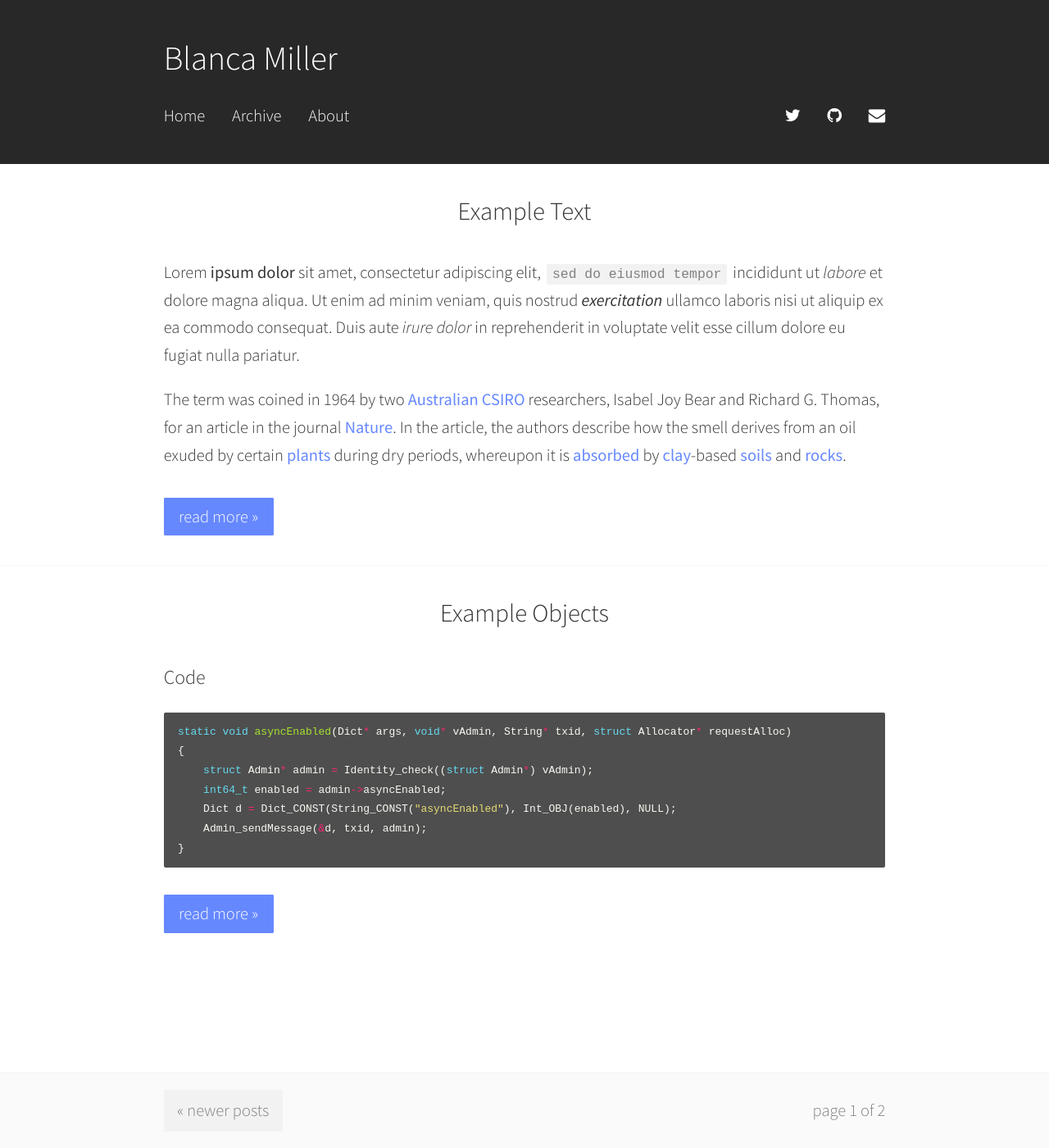
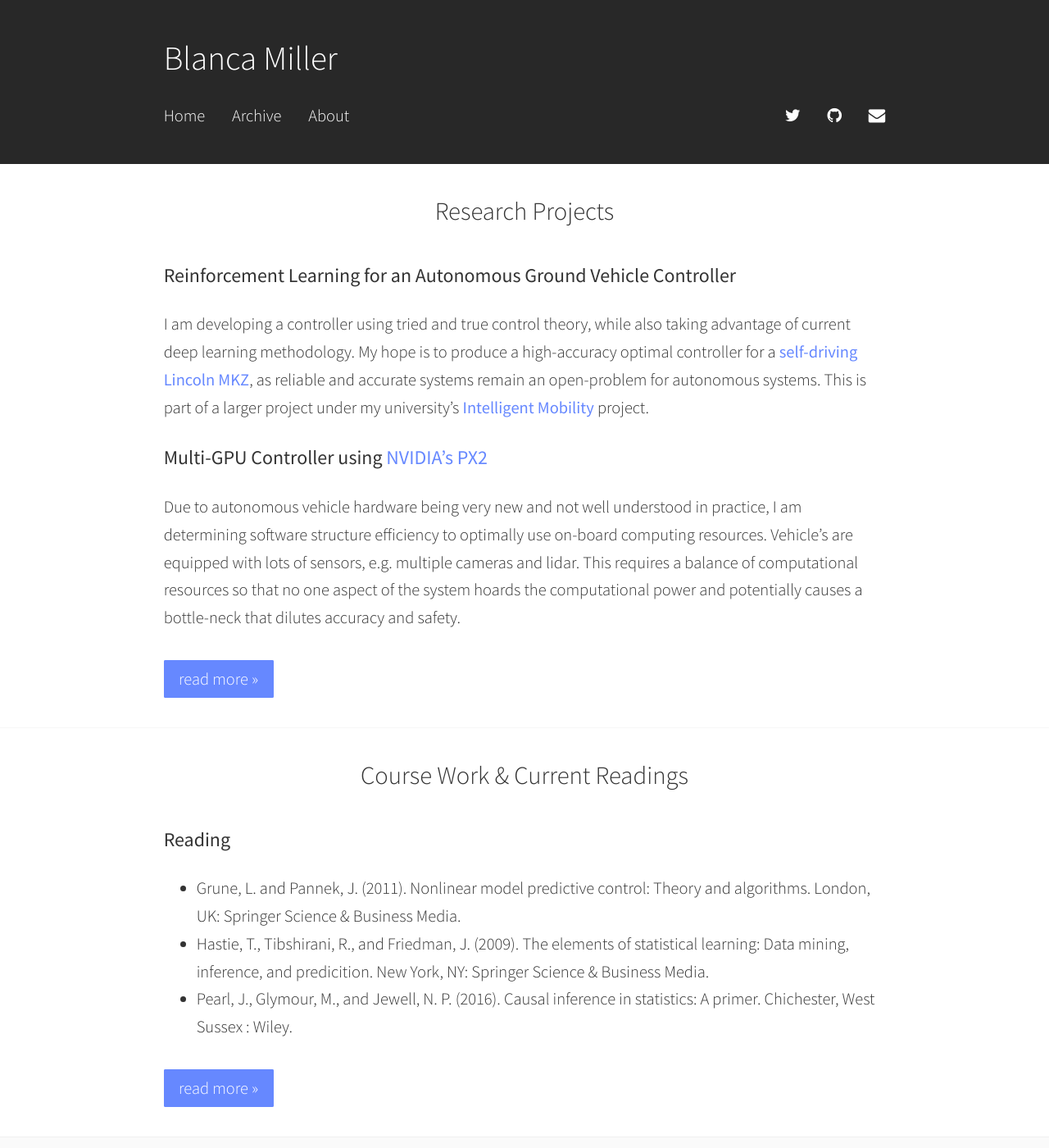
Before and after one commit to blancamiller/blancamiller.github.io, a Jekyll site: the page built from index.html, in a window 1280 px wide and 1400 px high. Shown: the whole window at 82% size. Built offline with Jekyll 4.4.1, drawn with Linux system fonts in a browser that asks for light colours; the list of posts is cut into pages by our own code.

Commit message:
Text added. Editing needed. Pages aren't linking.

```diff
--- a/_posts/2017-02-01-example-objects.md
+++ b/_posts/2017-02-01-example-objects.md
@@ -1,37 +1,20 @@
 ---
-title:  "Example Objects"
-date:   2017-02-01 22:30:00
+title:  "Course Work & Current Readings"
+#date:   2017-02-01 22:30:00
 categories: objects
 ---
-
-### Code
-
-{% highlight c %}
-
-static void asyncEnabled(Dict* args, void* vAdmin, String* txid, struct Allocator* requestAlloc)
-{
-    struct Admin* admin = Identity_check((struct Admin*) vAdmin);
-    int64_t enabled = admin->asyncEnabled;
-    Dict d = Dict_CONST(String_CONST("asyncEnabled"), Int_OBJ(enabled), NULL);
-    Admin_sendMessage(&d, txid, admin);
-}
-
-{% endhighlight %}
+### **Reading**
+- Grune, L. and Pannek, J. (2011). Nonlinear model predictive control: Theory and algorithms. London, UK: Springer Science & Business Media.
+- Hastie, T., Tibshirani, R., and Friedman, J. (2009). The elements of statistical learning: Data mining, inference, and predicition. New York, NY: Springer Science & Business Media.
+- Pearl, J., Glymour, M., and Jewell, N. P. (2016). Causal inference in statistics: A primer. Chichester, West Sussex : Wiley.
 
 
-### Quote
+### **Course Work**
 
-> They who can give up essential liberty to obtain a little temporary safety, deserve neither liberty nor safety.
->
-> _Benjamin Franklin_
-
-### Table
-
-| First Header | Second Header | Third Header   | Fourth Header |
-|--------------|---------------|----------------|---------------|
-| First Entry  | Second Entry  | Third Entry    | Fourth Entry  |
-| Fifth Entry  | Sixth Entry   | Seventh Entry  | Eight Entry   |
-| Ninth Entry  | Tenth Entry   | Eleventh Entry | Twelfth Entry |
+|  Spring 2018         |      Summer 2018     |   Fall 2018    |
+|----------------------|----------------------|----------------|
+| GPU  Computing       | Dissertation Credits |    Automata    |
+| Statistical Learning | Dissertation Credits |   Game Theory  |
 
 ### Image
 
--- a/_posts/2017-02-11-example-text.md
+++ b/_posts/2017-02-11-example-text.md
@@ -1,28 +1,18 @@
 ---
-title:  "Example Text"
-date:   2017-02-11 01:01:01
+title:  "Research Projects"
+#date:   2017-02-11 01:01:01
 categories: text
 ---
 
-Lorem **ipsum dolor** sit amet, consectetur adipiscing elit, `sed do eiusmod tempor` incididunt ut *labore* et dolore magna aliqua. Ut enim ad minim veniam, quis nostrud ***exercitation*** ullamco laboris nisi ut aliquip ex ea commodo consequat. Duis aute *irure dolor* in reprehenderit in voluptate velit esse cillum dolore eu fugiat nulla pariatur.
+### **Reinforcement Learning for an Autonomous Ground Vehicle Controller**
 
-The term was coined in 1964 by two [Australian](https://en.wikipedia.org/wiki/Australia) [CSIRO](https://en.wikipedia.org/wiki/CSIRO) researchers, Isabel Joy Bear and Richard G. Thomas, for an article in the journal [Nature](https://en.wikipedia.org/wiki/Nature_(journal)). In the article, the authors describe how the smell derives from an oil exuded by certain [plants](https://en.wikipedia.org/wiki/Plants) during dry periods, whereupon it is [absorbed](https://en.wikipedia.org/wiki/Absorption_(chemistry)) by [clay](https://en.wikipedia.org/wiki/Clay)-based [soils](https://en.wikipedia.org/wiki/Soil) and [rocks](https://en.wikipedia.org/wiki/Rock_(geology)).
+I am developing a controller using tried and true control theory, while also taking advantage of current deep learning methodology. My hope is to produce a high-accuracy optimal controller for a [self-driving Lincoln MKZ](https://youtu.be/SEw0hXr5uoE), as reliable and accurate systems remain an open-problem for autonomous systems. This is part of a larger project under my university's [Intelligent Mobility](https://www.unr.edu/ncar/about-us/im) project.
+
+### **Multi-GPU Controller using** [**NVIDIA's PX2**](https://www.nvidia.com/en-us/self-driving-cars/drive-px/)
+
+Due to autonomous vehicle hardware being very new and not well understood in practice, I am determining software structure efficiency to optimally use on-board computing resources. Vehicle's are equipped with lots of sensors, e.g. multiple cameras and lidar. This requires a balance of computational resources so that no one aspect of the system hoards the computational power and potentially causes a bottle-neck that dilutes accuracy and safety.
 
 
-Some scientists believe that humans appreciate the rain scent because ancestors may have relied on rainy weather for survival.
+### **Causal Inference for Machine Learning Decision-making Logic**
 
-### Lists
-
-#### Unordered
-
- * lorem
- * ipsum
- * dolor
- * sit amet
-
-#### Ordered
-
-1. lorem
-2. ipsum
-3. dolor
-4. sit amet
+This is a newly evolving interest. Existing machine learning methods are unable to communicate decision-making logic. For my dissertation, I am interested in exploring how causal inference might help equip learning systems with intelligent analysis. This idea stems from a recently published [Judea Pearl (2018) paper](https://arxiv.org/abs/1801.04016).
```
Also changed, not shown: _posts/example_objects.md (added, +38 -0 lines), _posts/example_post.md (added, +28 -0 lines).
